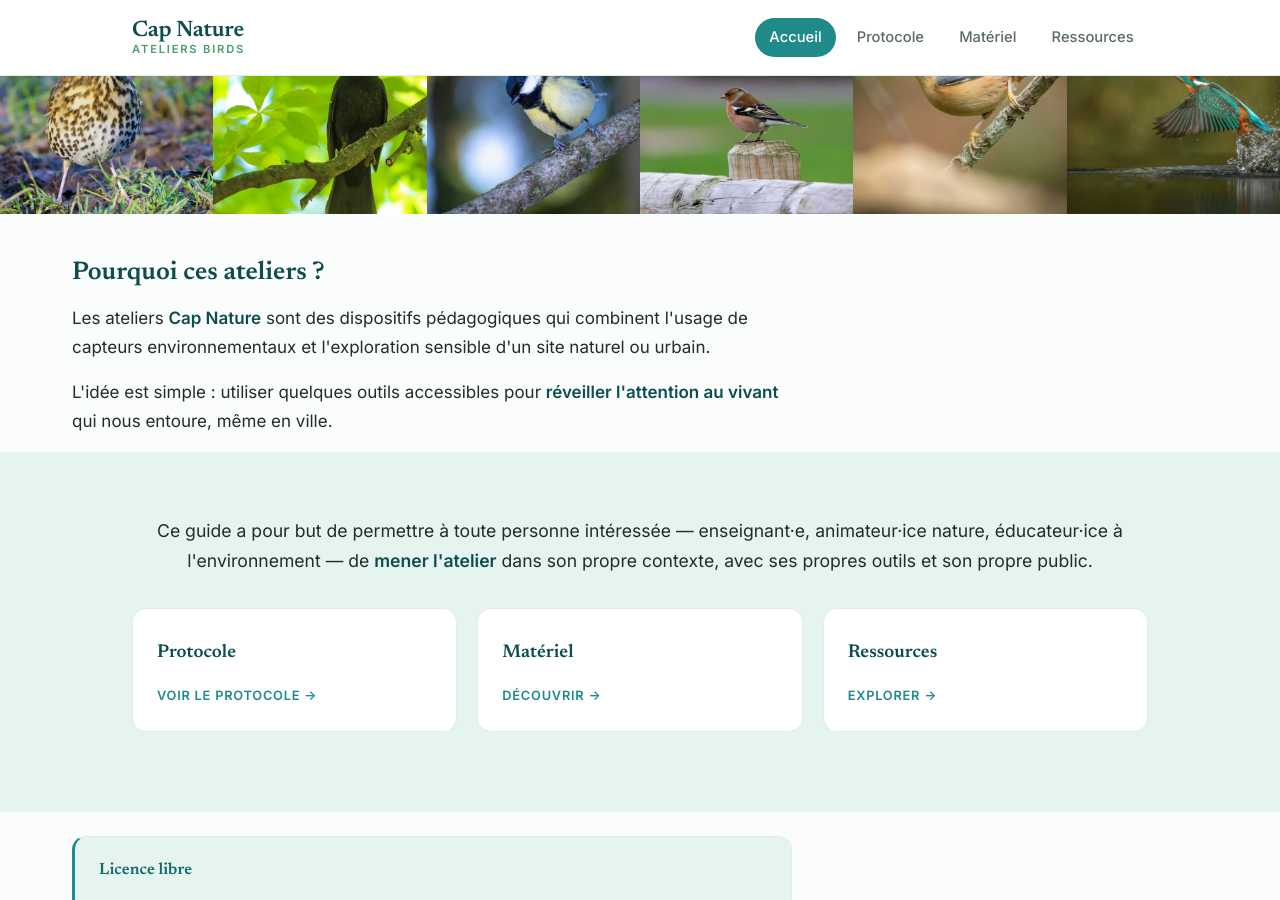
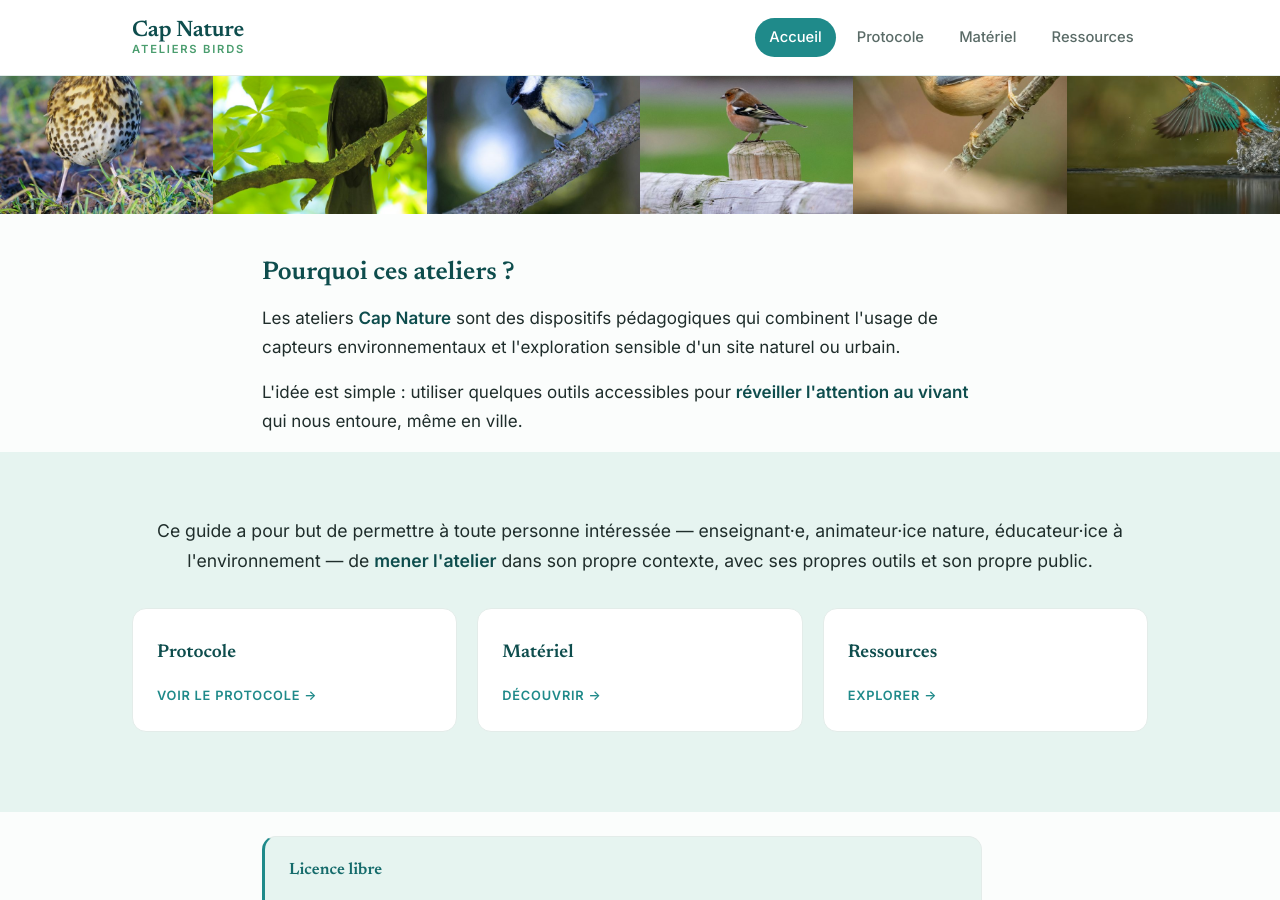
Before and after one commit to marieleapouliquen/wiki-cap-nature, a Jekyll site: the page built from index.md, in a window 1280 px wide and 900 px high, scrolled down 338 px. Built offline with Jekyll 4.4.1, drawn with Linux system fonts in a browser that asks for light colours.

Commit message:
Update index.md

```diff
--- a/index.md
+++ b/index.md
@@ -44,7 +44,7 @@ cards:
 
 {% include photo-band.html photos=page.photos %}
 
-<div class="section" style="max-width: 1200px;">
+<div class="section" style="max-width: 820px;">
   <main class="content" style="max-width: none;">
     <h2>Pourquoi ces ateliers ?</h2>
     <p>Les ateliers <strong>Cap Nature</strong> sont des dispositifs pédagogiques qui combinent l'usage de capteurs environnementaux et l'exploration sensible d'un site naturel ou urbain.</p>
@@ -61,7 +61,7 @@ cards:
   </div>
 </section>
 
-<div class="section" style="max-width: 1200px;">
+<div class="section" style="max-width: 820px;">
   <main class="content" style="max-width: none;">
 
     <div class="callout info">
```
